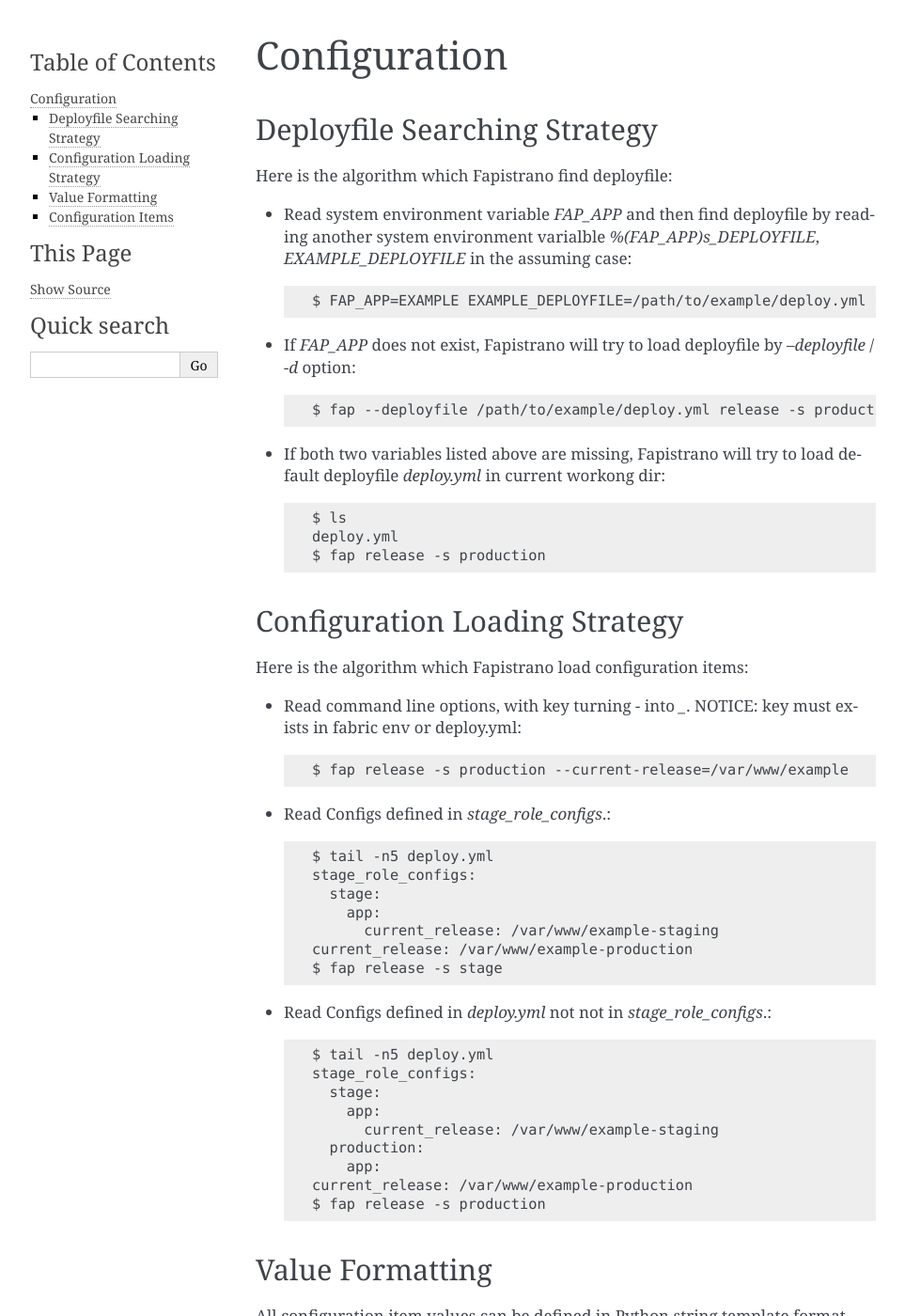
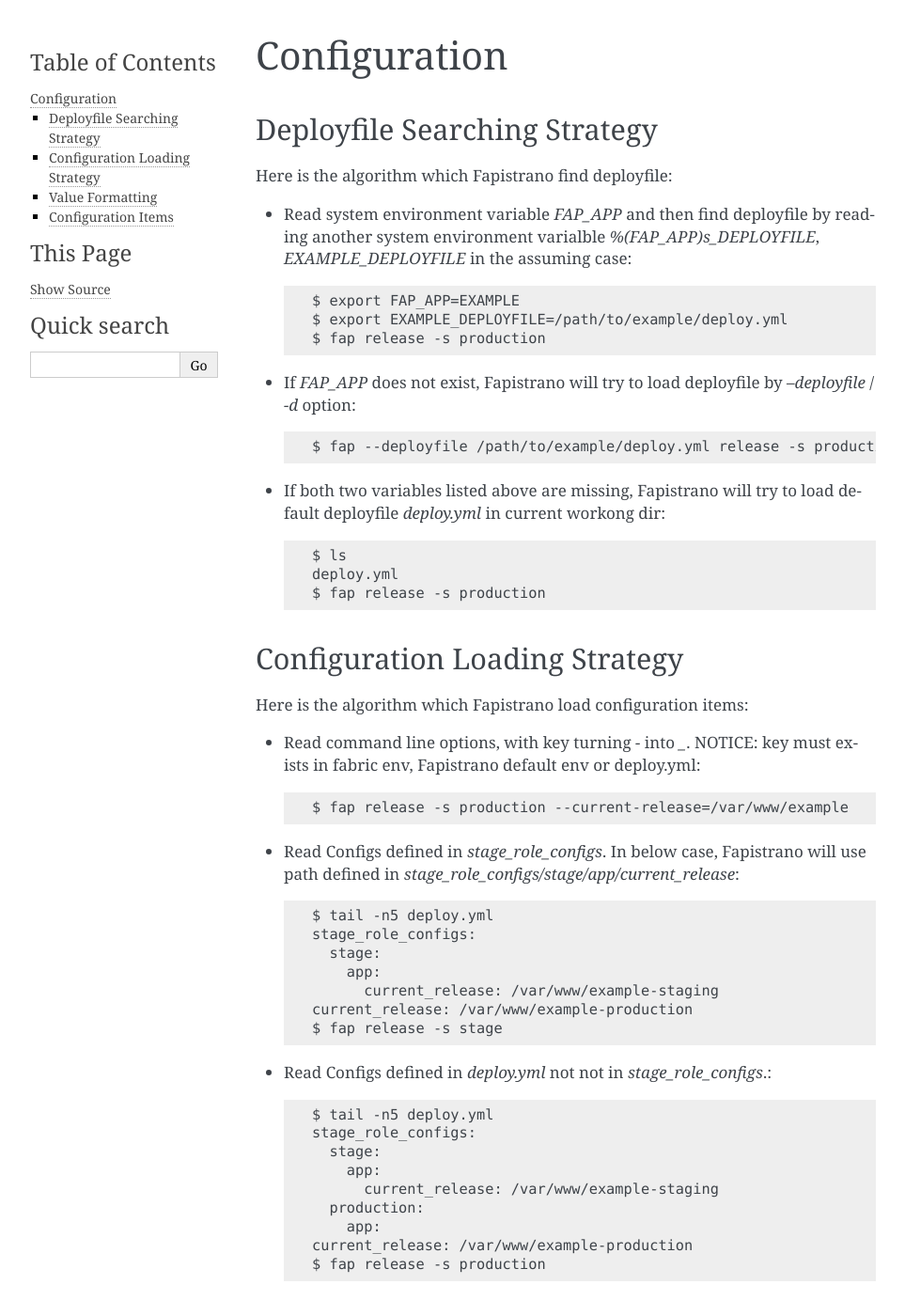
Before and after one commit to liwushuo/fapistrano, a Sphinx documentation site: the page built from docs/configuration.rst, in a window 1280 px wide and 1400 px high. Shown: the whole window at 94% size, without its empty margins (148-1111 px from the left). Built offline with Sphinx 7.4.7, drawn with Linux system fonts in a browser that asks for light colours; pages that are not in the unit, such as notebooks, are missing from menus; some of the changed text lies outside the part shown.

Commit message:
split line too long in configuration.

```diff
--- a/docs/configuration.rst
+++ b/docs/configuration.rst
@@ -8,7 +8,9 @@ Here is the algorithm which Fapistrano find deployfile:
 
 * Read system environment variable `FAP_APP` and then find deployfile by reading another system environment varialble `%(FAP_APP)s_DEPLOYFILE`, `EXAMPLE_DEPLOYFILE` in the assuming case::
 
-    $ FAP_APP=EXAMPLE EXAMPLE_DEPLOYFILE=/path/to/example/deploy.yml fap release -s production
+    $ export FAP_APP=EXAMPLE
+    $ export EXAMPLE_DEPLOYFILE=/path/to/example/deploy.yml
+    $ fap release -s production
 
 * If `FAP_APP` does not exist, Fapistrano will try to load deployfile by `--deployfile` / `-d` option::
 
@@ -25,11 +27,11 @@ Configuration Loading Strategy
 
 Here is the algorithm which Fapistrano load configuration items:
 
-* Read command line options, with key turning `-` into `_`.  NOTICE: key must exists in fabric env or deploy.yml::
+* Read command line options, with key turning `-` into `_`.  NOTICE: key must exists in fabric env, Fapistrano default env or deploy.yml::
 
     $ fap release -s production --current-release=/var/www/example
 
-* Read Configs defined in `stage_role_configs`.::
+* Read Configs defined in `stage_role_configs`. In below case, Fapistrano will use path defined in `stage_role_configs/stage/app/current_release`::
 
     $ tail -n5 deploy.yml
     stage_role_configs:
@@ -84,10 +86,10 @@ The following variables are used for Fapistrano:
 * `releases_path`
 * `shared_path`
 * `new_release`
-* `release_path`
-* `linked_files`
-* `linked_dirs`
-* `stage_role_configs`
-* `keep_releases`
+* `release_path`,
+* `linked_files`, list, default [].
+* `linked_dirs`, list, default [].
+* `stage_role_configs`, dict.
+* `keep_releases`, integer, default 5.
 
 Additional configurations are defined by Fapistrano plugins.
```
